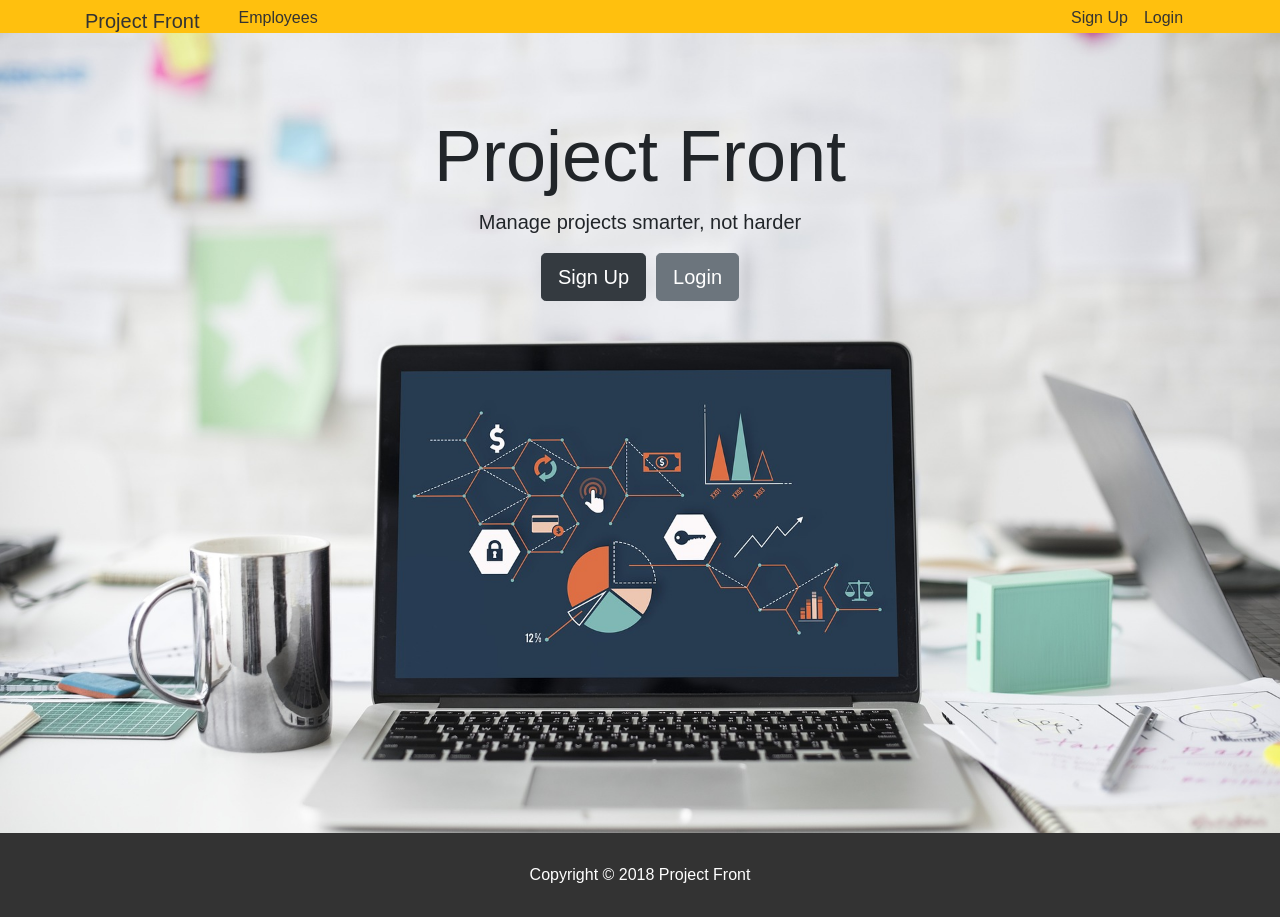
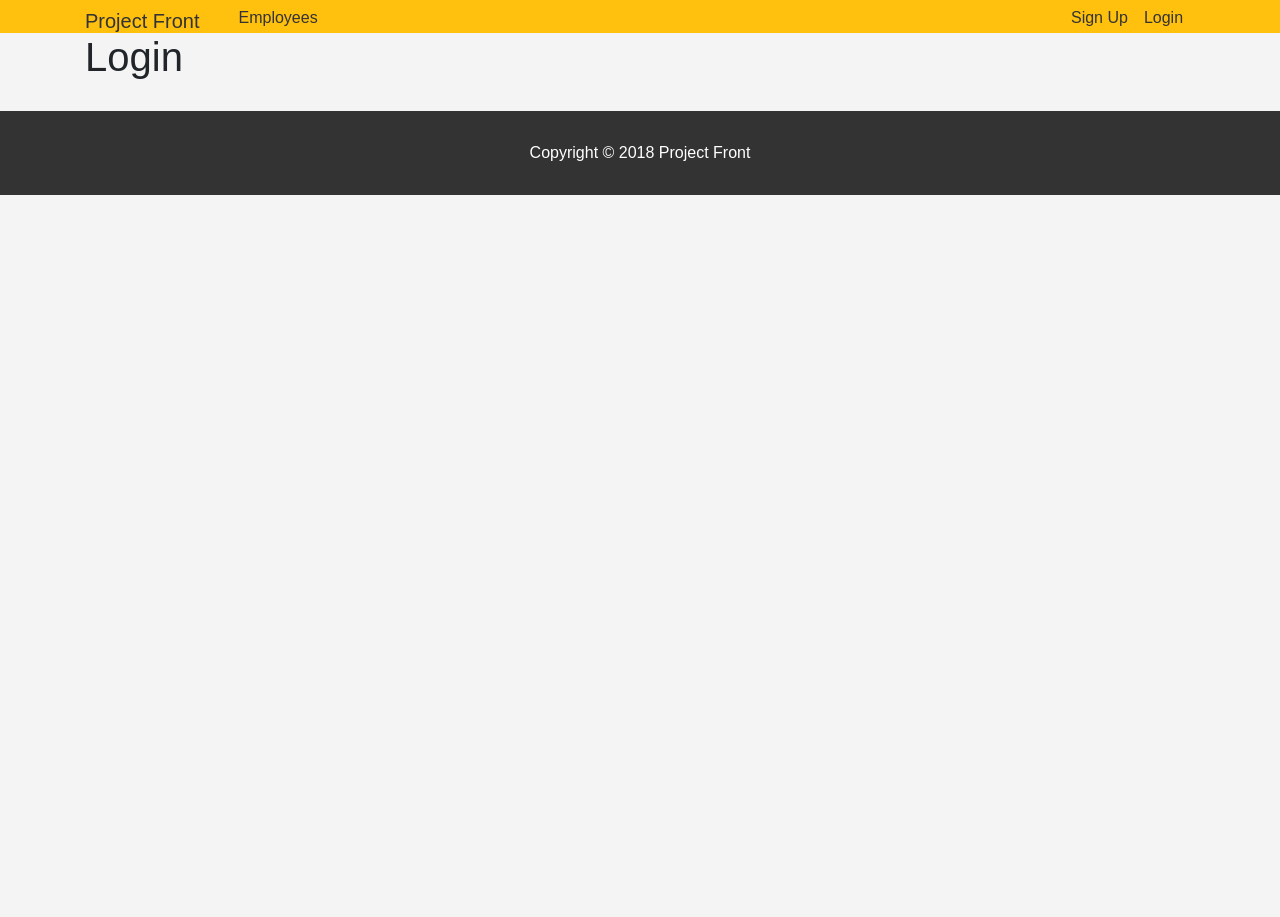
Before and after one commit to RandyDavis/FS-React-Project-Manager, a React (Create React App) app in the folder client/: page /login in a window 1280 px wide. Shown: the top 917 px of the page. After the commit the page ends 800 px from the top, so only its background shows below. Built offline with nearby package versions, Linux system fonts and the light colour scheme.

Commit message:
add client-side dependencies to be used; Implement Router and Link on landing and auth pages

```diff
--- a/client/src/App.js
+++ b/client/src/App.js
@@ -1,19 +1,28 @@
 import React, { Component } from 'react';
+import { BrowserRouter as Router, Route } from 'react-router-dom';
 
 import Navbar from './components/layout/Navbar';
 import Footer from './components/layout/Footer';
 import Landing from './components/layout/Landing';
+import Register from './components/auth/Register';
+import Login from './components/auth/Login';
 
 import './App.css';
 
 class App extends Component {
   render() {
     return (
-      <div className="App">
-        <Navbar />
-        <Landing />
-        <Footer />
-      </div>
+      <Router>
+        <div className="App">
+          <Navbar />
+          <Route exact path='/' component={ Landing } />
+          <div className="container">
+            <Route exact path='/register' component={ Register } />
+            <Route exact path='/login' component={ Login } />
+          </div>
+          <Footer />
+        </div>
+      </Router>
     );
   }
 }
--- /dev/null
+++ b/client/src/components/auth/Login.js
@@ -0,0 +1,11 @@
+import React, { Component } from 'react';
+
+class Login extends Component {
+    render() {
+        return (
+            <h1>Login</h1>
+        )
+    }
+}
+
+export default Login;
--- /dev/null
+++ b/client/src/components/auth/Register.js
@@ -0,0 +1,11 @@
+import React, { Component } from 'react';
+
+class Register extends Component {
+    render() {
+        return (
+            <h1>Register</h1>
+        )
+    }
+}
+
+export default Register;
--- a/client/src/components/layout/Landing.js
+++ b/client/src/components/layout/Landing.js
@@ -1,4 +1,5 @@
 import React, { Component } from 'react';
+import { Link } from 'react-router-dom';
 
 class Landing extends Component {
     render() {
@@ -10,8 +11,8 @@ class Landing extends Component {
                         <div className="col-10 text-center">
                             <h1 className="">Project Front</h1>
                             <p className="lead">Manage projects smarter, not harder</p>
-                            <a href="register.html" className="btn btn-lg btn-dark">Sign Up</a>
-                            <a href="login.html" className="btn btn-lg btn-secondary">Login</a>
+                            <Link to="/register" className="btn btn-lg btn-dark">Sign Up</Link>
+                            <Link to="/login" className="btn btn-lg btn-secondary">Login</Link>
                         </div>
                         <div className="col"></div>
                     </div>
--- a/client/src/components/layout/Navbar.js
+++ b/client/src/components/layout/Navbar.js
@@ -1,11 +1,12 @@
 import React, { Component } from 'react';
+import { Link } from 'react-router-dom';
 
 class Navbar extends Component {
     render() {
         return (
             <nav className="navbar navbar-expand-md navbar-dark bg-yellow">
                 <div className="container">
-                    <a className="navbar-brand" href="#">Project Front</a>
+                    <Link className="navbar-brand" to="/">Project Front</Link>
                     <button className="navbar-toggler" type="button" data-toggle="collapse" data-target=".navbar-collapse" aria-controls="navbarsExampleDefault"
                         aria-expanded="false" aria-label="Toggle navigation">
                         <span className="toggle-icon">
@@ -16,7 +17,7 @@ class Navbar extends Component {
                         <div className="collapse navbar-collapse" id="navbarsDefaultShow">
                             <ul className="navbar-nav mr-auto">
                                 <li className="nav-item">
-                                    <a className="nav-link" href="employees-all.html">Employees</a>
+                                    <Link className="nav-link" to="/employees">Employees</Link>
                                 </li>
                             </ul>
                         </div>
@@ -25,10 +26,10 @@ class Navbar extends Component {
                         <div className="collapse navbar-collapse" id="navbarsAccessShow">
                             <ul className="navbar-nav mr-auto navbar-right">
                                 <li className="nav-item">
-                                    <a className="nav-link" href="register.html">Sign Up</a>
+                                    <Link className="nav-link" to="/register">Sign Up</Link>
                                 </li>
                                 <li className="nav-item">
-                                    <a className="nav-link" href="login.html">Login</a>
+                                    <Link className="nav-link" to="/login">Login</Link>
                                 </li>
                             </ul>
                         </div>
```
Also changed, not shown: client/package.json (+9 -1 lines), 1 other file (tests, documents, lock files or other folders).
